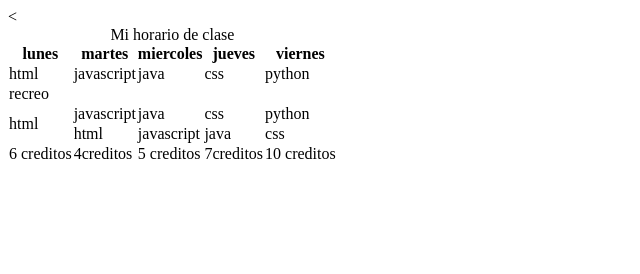
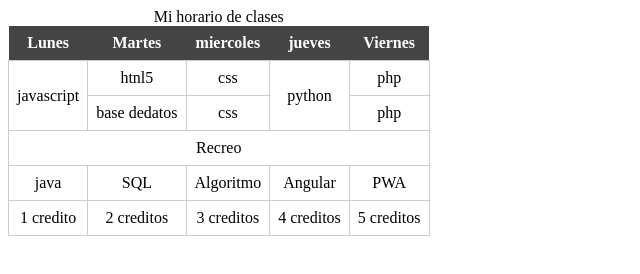
Before and after one commit to iruly/Programacion-basica, a plain HTML site: page tablas/tablas.html in a window 1280 px wide. Shown: the whole page, without its empty margins (0-640 px from the left). Drawn offline with Linux system fonts and the light colour scheme.

Commit message:
un solo archivo

```diff
--- a/estyl.css
+++ /dev/null
@@ -1,17 +0,0 @@
-td{
-  border: 1px solid #ccc;
-}
-
-table{
-
-border-collapse: collapse;
-}
-
-th{
-  background: #444;
-  color: #fff;
-}
-td, th{
-  text-align: center;
-  padding: 0.5em;
-}
--- a/tablas.html
+++ /dev/null
@@ -1,62 +0,0 @@
-<!DOCTYPE html>
-<html lang="en" dir="ltr">
-  <head>
-    <meta charset="utf-8">
-    <link rel="stylesheet" href="estyl.css">
-
-  <title>Tablas en html5</title>
-  </head>
-
-  <body>
-
-
-<table>
-<caption>Mi horario de clases</caption>
-
-  <thead>
-<tr>
-<th>Lunes</th>
-<th>Martes</th>
-<th>miercoles</th>
-<th>jueves</th>
-<th>Viernes</th>
-</tr>
-</thead>
-
-<tbody>
-  <tr>
-    <td rowspan="2">javascript</td>
-    <td>htnl5</td>
-    <td>css</td>
-    <td rowspan="2">python</td>
-    <td>php</td>
-  </tr>
-  <tr>
-
-    <td>base dedatos</td>
-    <td>css</td>
-
-    <td>php</td>
-  </tr>
-  <tr>
-    <td colspan="5">Recreo</td>
-  </tr>
-  <tr>
-    <td>java</td>
-    <td>SQL</td>
-    <td>Algoritmo</td>
-    <td>Angular</td>
-    <td>PWA</td>
-  </tr>
-</tbody>
-<tfoot>
-  <td>1 credito</td>
-  <td>2 creditos</td>
-  <td>3 creditos</td>
-  <td>4 creditos</td>
-  <td>5 creditos</td>
-</tfoot>
-
-
-  </body>
-</html>
--- a/tablas/estyl.css
+++ b/tablas/estyl.css
@@ -1,11 +1,17 @@
-td
+td{
+  border: 1px solid #ccc;
+}
 
-{
-
-  border: 1px;
-}
 table{
 
-  border-collapse: collapse;
-    border: 1px; solid_#ccc;
+border-collapse: collapse;
 }
+
+th{
+  background: #444;
+  color: #fff;
+}
+td, th{
+  text-align: center;
+  padding: 0.5em;
+}
--- a/tablas/tablas.html
+++ b/tablas/tablas.html
@@ -2,7 +2,6 @@
 <html lang="en" dir="ltr">
   <head>
     <meta charset="utf-8">
-
     <link rel="stylesheet" href="estyl.css">
 
   <title>Tablas en html5</title>
@@ -10,59 +9,54 @@
 
   <body>
 
+
 <table>
-<caption>Mi horario de clase</caption>
+<caption>Mi horario de clases</caption>
+
   <thead>
 <tr>
-        <th>lunes</th>
-        <th>martes</th>
+<th>Lunes</th>
+<th>Martes</th>
 <th>miercoles</th>
 <th>jueves</th>
-        <th>viernes</th>
+<th>Viernes</th>
 </tr>
 </thead>
 
 <tbody>
   <tr>
-    <td>html</td>
-    <td>javascript</td>
-    <td>java  </td>
+    <td rowspan="2">javascript</td>
+    <td>htnl5</td>
     <td>css</td>
-    <td>python</td>
-  </tr>
-
-
-<tr>
-  <td colspan="5">recreo</td>
+    <td rowspan="2">python</td>
+    <td>php</td>
   </tr>
   <tr>
-  <td rowspan="2">html</td>
-  <td>javascript</td>
-  <td>java  </td>
-  <td>css</td>
-  <td>python</td>
-</tr>
 
-<tr>
-  <td>html</td>
-  <td>javascript</td>
-  <td>java  </td>
+    <td>base dedatos</td>
     <td>css</td>
 
+    <td>php</td>
   </tr>
-
-
+  <tr>
+    <td colspan="5">Recreo</td>
+  </tr>
+  <tr>
+    <td>java</td>
+    <td>SQL</td>
+    <td>Algoritmo</td>
+    <td>Angular</td>
+    <td>PWA</td>
+  </tr>
+</tbody>
 <tfoot>
-  <tr>
-    <td>6 creditos</td>
-    <<td>4creditos</td>
+  <td>1 credito</td>
+  <td>2 creditos</td>
+  <td>3 creditos</td>
+  <td>4 creditos</td>
   <td>5 creditos</td>
-    <td>7creditos</td>
-    <td>10 creditos</td>
 </tfoot>
 
-</tbody>
-    </table>
 
   </body>
 </html>
```
Lines whose indentation alone changed are shown as unchanged.
